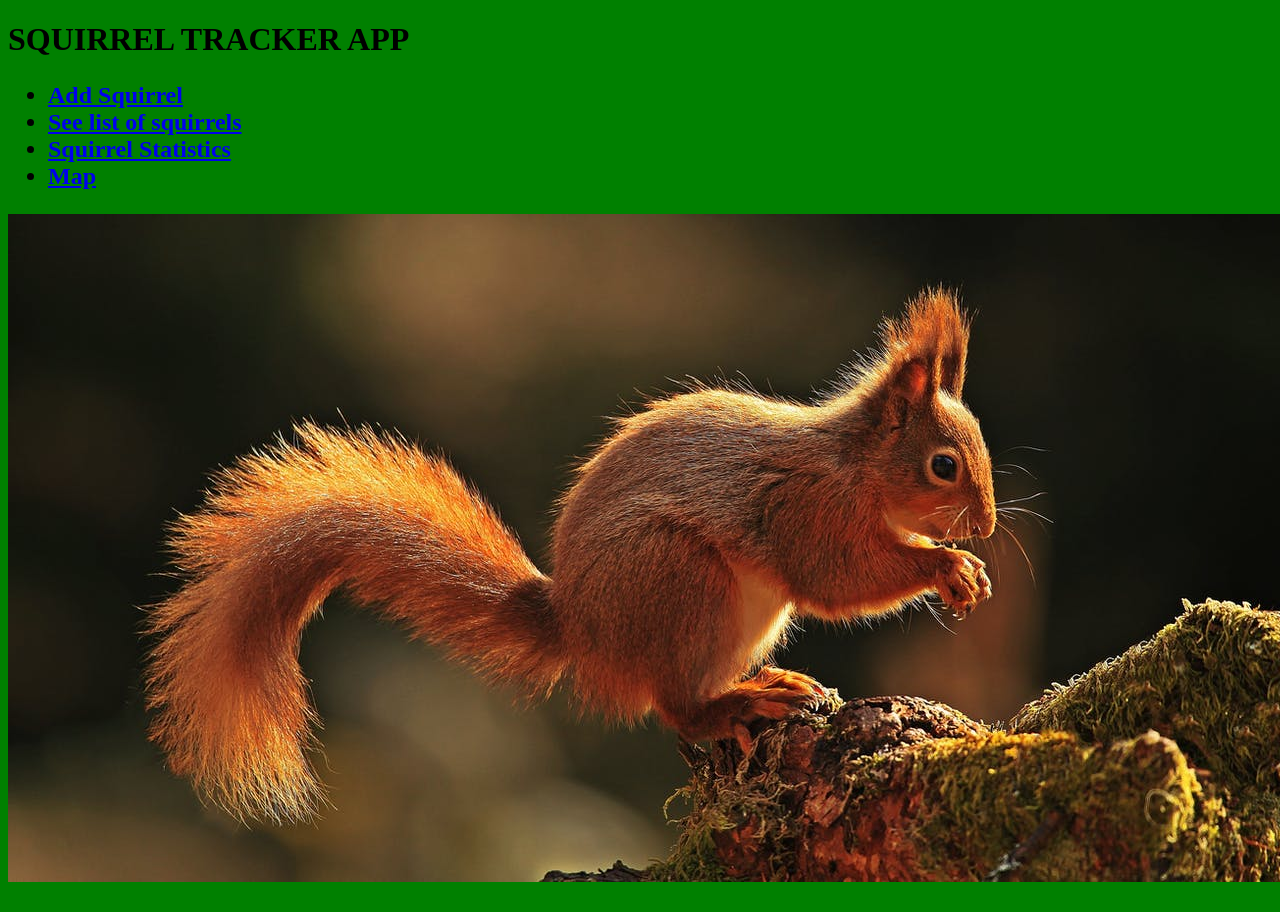
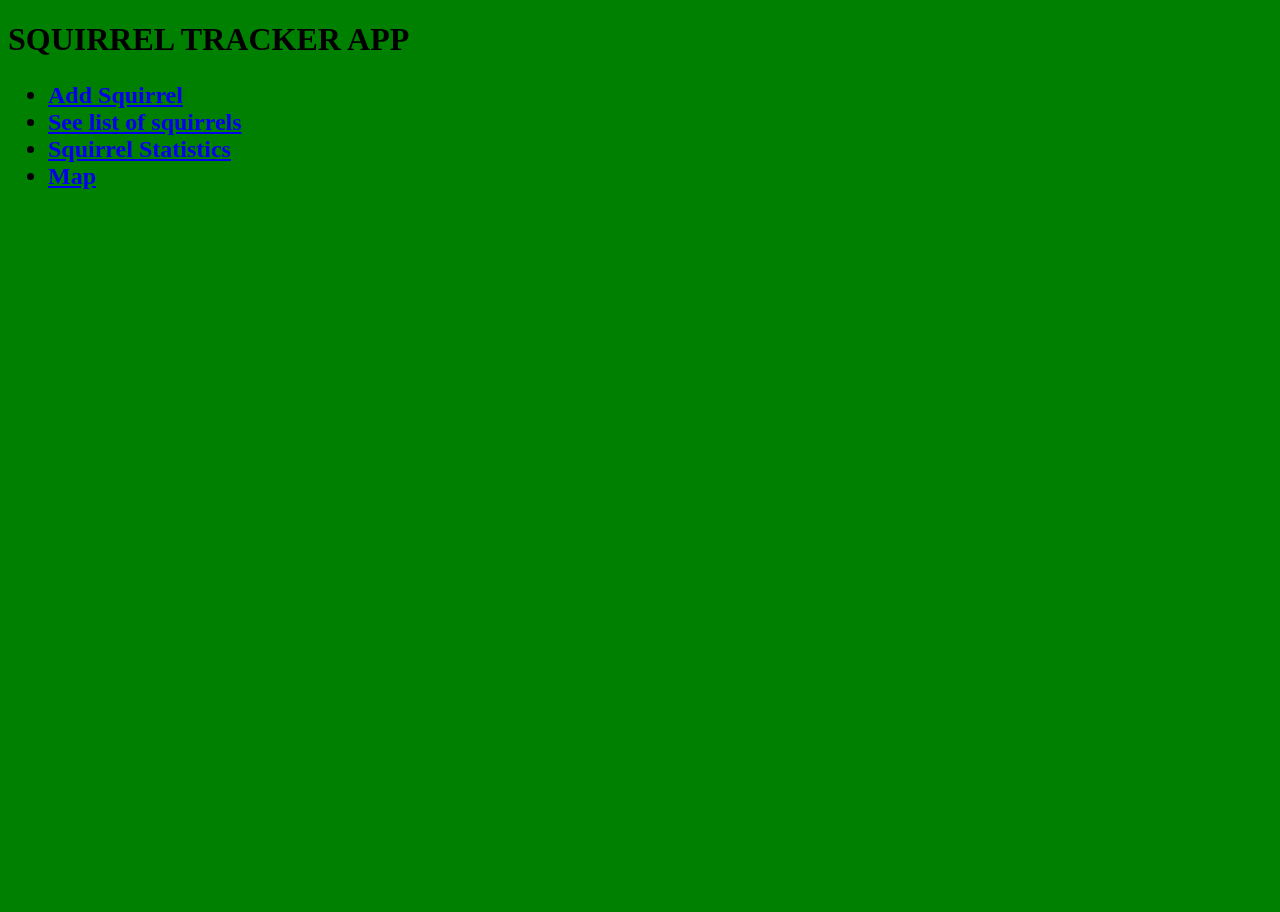
Before and after one commit to amritharun/squirrel-tracker, a Django app: page / in a window 1280 px wide; the page is wider, and only the part inside the window is pictured. After the commit the page ends 189 px from the top of that part, so only its background shows below. Run offline with Django 3.2, Linux system fonts and the light colour scheme.

Commit message:
Updated main.html

```diff
--- a/project/tracker/templates/tracker/main.html
+++ b/project/tracker/templates/tracker/main.html
@@ -10,6 +10,5 @@
 		<li><a href = 'sightings/stats/'>Squirrel Statistics </a></li>
 		<li><a href = 'map/'>Map </a></li>
         </ul>
-	<p align="center"> {% load static %}
-	<img src="{% static "tracker/images/squirrel0.jpg" %}"> </p>
+
 </body>
```
